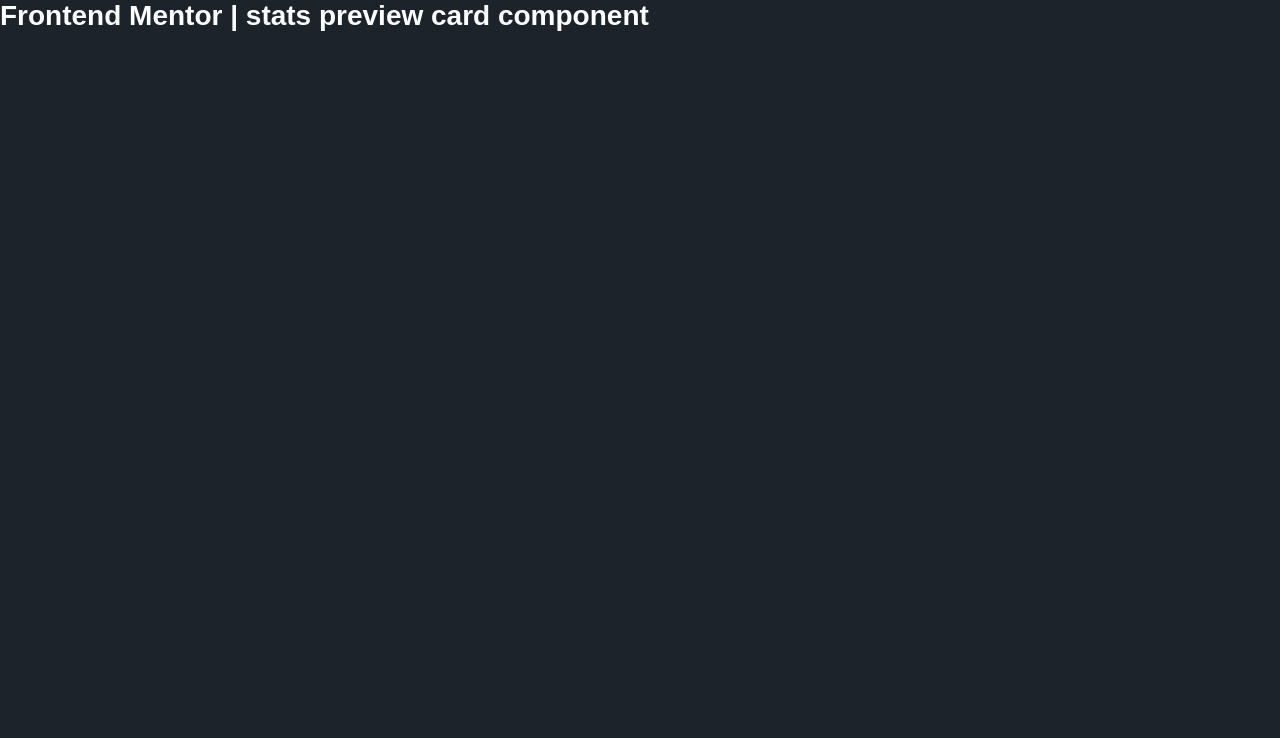
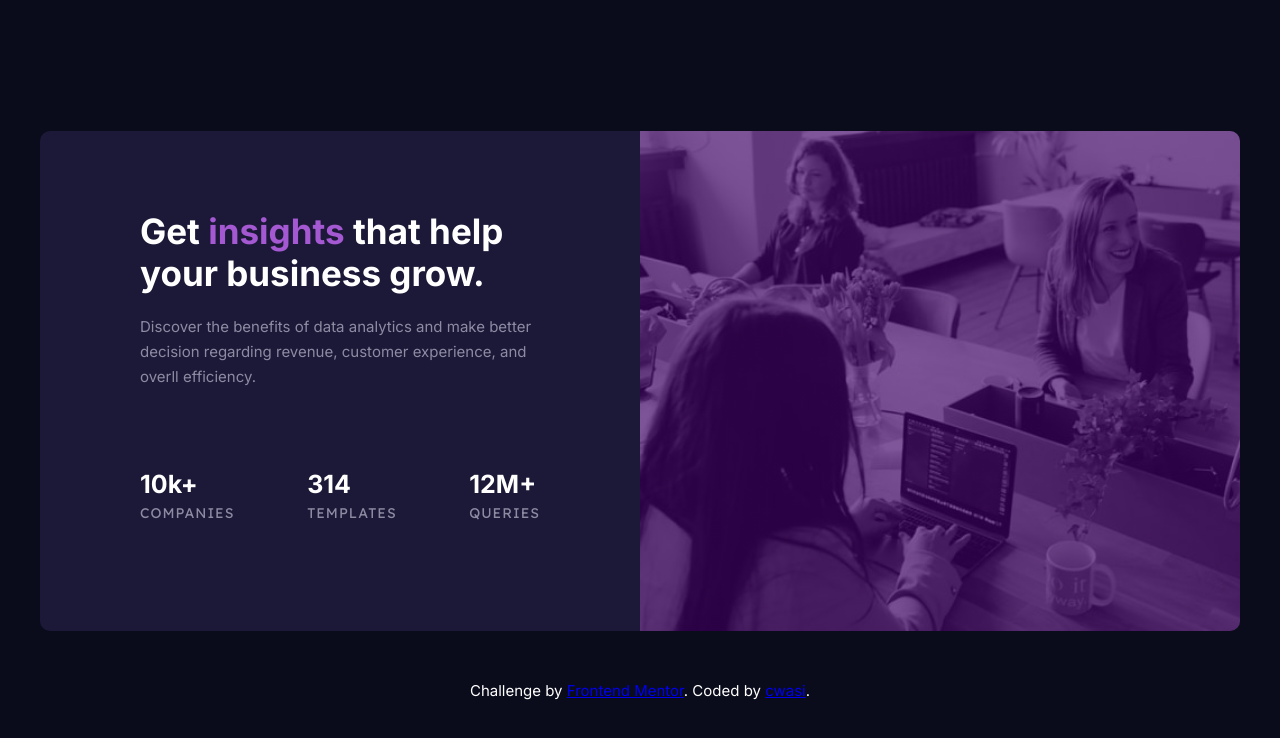
Before and after one commit to cwasi/FEM-stats-preview-card-component, a website: page index.html in a window 1280 px wide. Drawn offline with Linux system fonts and the light colour scheme.

Commit message:
preview card component

```diff
--- a/index.html
+++ b/index.html
@@ -1,19 +1,53 @@
 <!DOCTYPE html>
 <html lang="en">
   <head>
-    <meta charset="UTF-8">
-    <meta http-equiv="X-UA-Compatible" content="IE=edge">
-    <meta name="viewport" content="width=device-width, initial-scale=1.0">
+    <meta charset="UTF-8" />
+    <meta http-equiv="X-UA-Compatible" content="IE=edge" />
+    <meta name="viewport" content="width=device-width, initial-scale=1.0" />
     <link
       rel="icon"
       type="image/png"
       sizes="32x32"
       href="src/img/favicon-32x32.png"
     />
-  <link rel="stylesheet" href="src/css/style.css">
+    <link rel="stylesheet" href="src/css/style.css" />
     <title>Frontend Mentor | stats preview card component</title>
   </head>
   <body>
-    <h1>Frontend Mentor | stats preview card component</h1>
+    <main>
+      <div class="card">
+        <div class="card__img__container">&nbsp;</div>
+        <div class="card__body">
+          <h1 class="card__title">
+            Get <span class="color-violet">insights</span> that help your
+            business grow.
+          </h1>
+          <p class="card__paragraph">
+            Discover the benefits of data analytics and make better decision
+            regarding revenue, customer experience, and overll efficiency.
+          </p>
+          <div class="card__lable">
+            <div class="card__companies">
+              <div class="card__number">10k+</div>
+              <div class="card__text">companies</div>
+            </div>
+            <div class="card__templates">
+              <div class="card__number">314</div>
+              <div class="card__text">templates</div>
+            </div>
+            <div class="card__queries">
+              <div class="card__number">12M+</div>
+              <div class="card__text">queries</div>
+            </div>
+          </div>
+        </div>
+      </div>
+      <div class="attribution">
+        Challenge by
+        <a href="https://www.frontendmentor.io?ref=challenge" target="_blank"
+          >Frontend Mentor</a
+        >. Coded by <a href="https://github.com/cwasi">cwasi</a>.
+      </div>
+    </main>
   </body>
 </html>
--- a/src/sass/_base.scss
+++ b/src/sass/_base.scss
@@ -1,4 +1,4 @@
-@import url("https://fonts.googleapis.com/css2?family=Fraunces:opsz,wght@9..144,700&family=Montserrat:wght@500;700&display=swap");
+@import url("https://fonts.googleapis.com/css2?family=Inter:wght@400;700&family=Lexend&display=swap");
 
 *,
 *::before,
@@ -8,18 +8,33 @@
   box-sizing: border-box;
 }
 
-html body {
+html,
+body {
   height: 100%;
 }
 
 html {
   font-size: 62.5%;
+  @media only screen and(max-width:64.4em) {
+    font-size: 50.5%;
+  }
 }
 
 body {
-  font-family: "Overpass", sans-serif;
-  font-size: 1.4rem;
+  font-family: "Inter", sans-serif;
+  font-size: 1.5rem;
   font-weight: 400;
   color: $-color-white;
-  background-color: $-color-very-dark-blue;
+  background-color: $-color-dark-violet-2;
+  @media only screen and(max-width:26em) {
+    font-size: 1.9rem;
+  }
 }
+
+main {
+  display: flex;
+  flex-direction: column;
+  justify-content: center;
+  align-items: center;
+  min-height: 100%;
+}
--- a/src/sass/_color.scss
+++ b/src/sass/_color.scss
@@ -1,6 +1,6 @@
-$-color-dark-cyan: hsl(158, 36%, 37%);
-$-color-Cream: hsl(30, 38%, 92%);
-
-$-color-very-dark-blue: hsl(212, 21%, 14%);
-$-color-Dark-grayish-blue: hsl(228, 12%, 48%);
+$-color-light-violet: #a458d2;
+$-color-light-violet-2: #3f0066a9;
+$-color-dark-violet-1: #1c1938;
+$-color-dark-violet-2: #0a0c1b;
+$-color-Cream: #b5b3c8bd;
 $-color-white: hsl(0, 0%, 100%);
--- a/src/sass/_previewCard.scss
+++ b/src/sass/_previewCard.scss
@@ -0,0 +1,111 @@
+.card {
+  margin: 5rem 0;
+  width: 120rem;
+  height: 50rem;
+  border-radius: 1rem;
+  background-color: $-color-dark-violet-1;
+
+  display: grid;
+  grid-template-columns: repeat(2, 1fr);
+  align-items: center;
+  transition: all 300ms;
+
+  @media only screen and(max-width:75.9em) {
+    width: 100rem;
+  }
+
+  @media only screen and(max-width:64.4em) {
+    width: 50rem;
+    height: 80rem;
+    grid-template-columns: 1fr;
+    grid-template-rows: 1fr;
+  }
+
+  @media only screen and(max-width:26em) {
+    width: 40rem;
+    height: 90rem;
+  }
+
+  &__img__container {
+    order: 2;
+    width: 100%;
+    height: 100%;
+    border-radius: 0 1rem 1rem 0;
+    background-image: linear-gradient(
+        $-color-light-violet-2,
+        $-color-light-violet-2
+      ),
+      url("../img/image-header-desktop.jpg");
+    background-size: cover;
+    @media only screen and(max-width:64.4em) {
+      width: 100%;
+      height: 100%;
+      border-radius: 1rem 1rem 0 0;
+      order: 1;
+    }
+  }
+
+  &__body {
+    order: 1;
+    padding: 0 10rem;
+    border-radius: 1rem 0 0 1rem;
+    @media only screen and(max-width:75.9em) {
+      text-align: center;
+      padding: 0 5rem;
+    }
+    @media only screen and(max-width:64.4em) {
+      padding: 5rem 3rem;
+      order: 2;
+    }
+  }
+
+  &__title {
+    margin-bottom: 2rem;
+    font-size: 3.5rem;
+  }
+
+  &__paragraph {
+    margin-bottom: 8rem;
+    color: $-color-Cream;
+    line-height: 2.5rem;
+    @media only screen and(max-width:64.4em) {
+      margin-bottom: 4rem;
+    }
+    @media only screen and(max-width:26em) {
+      line-height: 3rem;
+    }
+  }
+
+  &__lable {
+    display: flex;
+    justify-content: space-between;
+    @media only screen and(max-width:64.4em) {
+      flex-direction: column;
+      justify-content: space-between;
+    }
+  }
+
+  &__companies,
+  &__templates {
+    margin-bottom: 3rem;
+  }
+
+  &__number {
+    margin-bottom: 0.5rem;
+    font-size: 2.5rem;
+    font-weight: 700;
+  }
+
+  &__text {
+    font-family: "Lexend", sans-serif;
+    font-size: 1.4rem;
+    font-weight: 400;
+    letter-spacing: 0.1rem;
+    text-transform: uppercase;
+    color: $-color-Cream;
+  }
+}
+
+.color-violet {
+  color: $-color-light-violet;
+}
--- a/src/sass/main.scss
+++ b/src/sass/main.scss
@@ -1,4 +1,4 @@
+@import "color";
 @import "previewCard";
 @import "attribution";
-@import "color";
 @import "base";
```
Also changed, not shown: src/css/style.css. Lines whose indentation alone changed are shown as unchanged.
